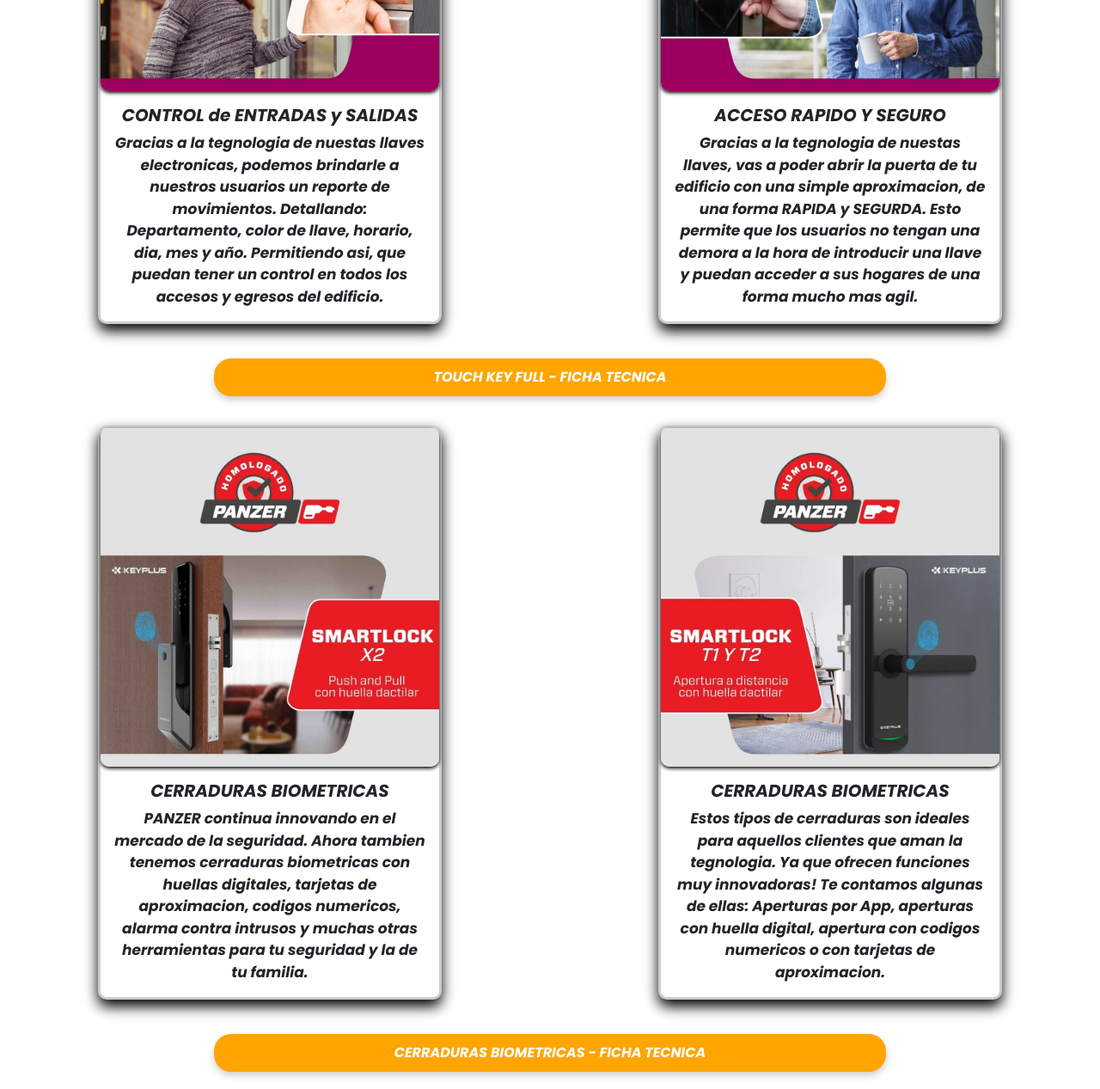
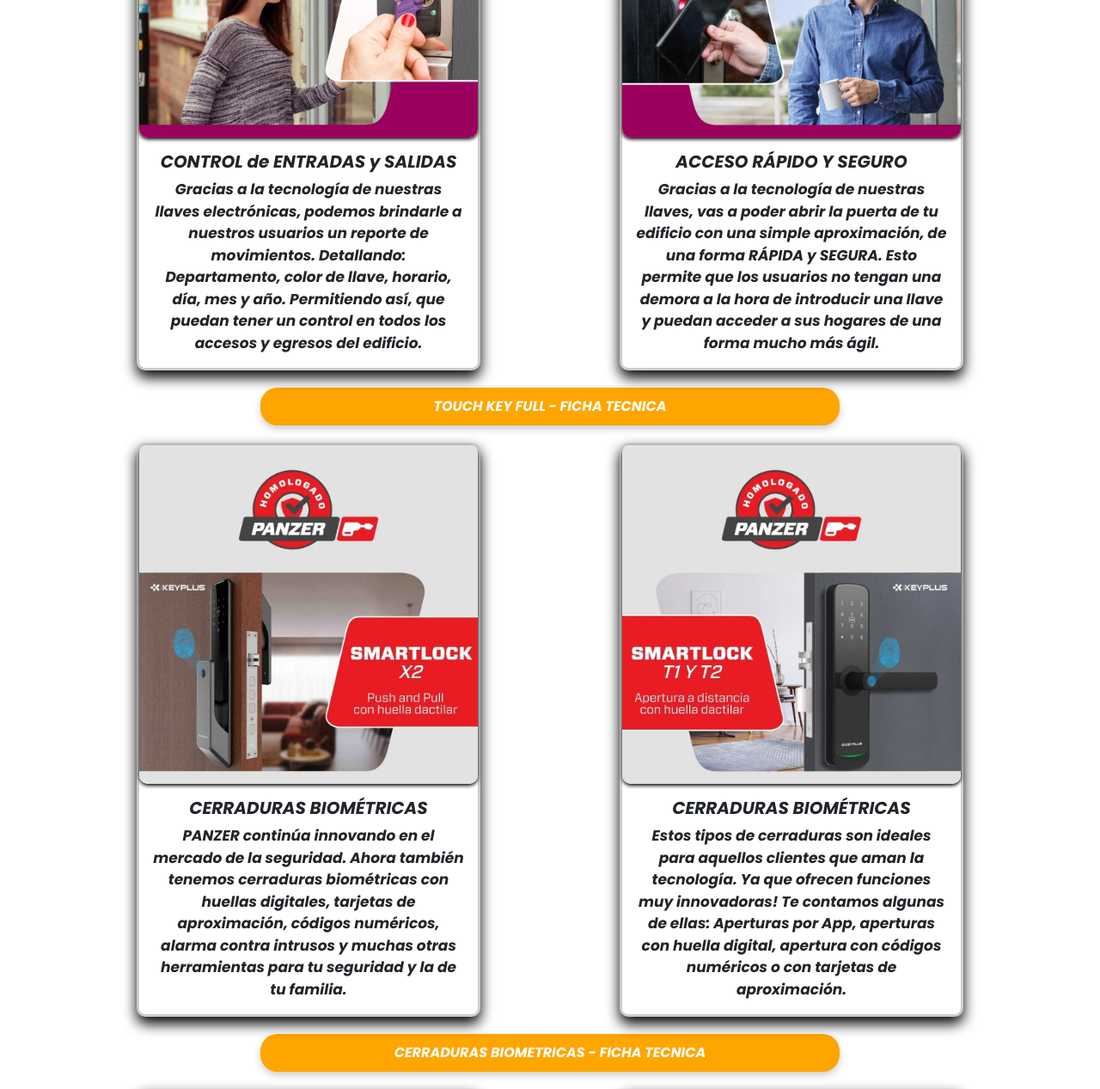
Before and after one commit to Luciano0008/panzer43010, a plain HTML site: page index.html in a window 1280 px wide. Shown: the part 740-2007 px from the top of the page at 86% size. Drawn offline with nearby package versions, Linux system fonts and the light colour scheme; files whose address does not match are found by name.

Commit message:
responsive

```diff
--- a/css/style.css
+++ b/css/style.css
@@ -1,4 +1,5 @@
 @import url('https://fonts.googleapis.com/css2?family=Poppins:ital,wght@1,300;1,400;1,700&display=swap');
+
 
 /*-----HEADER-----*/
 
@@ -131,6 +132,18 @@
 
 /*MAIN/IMG/CARTAS*/
 
+.container {
+  padding: 20px;
+}
+.row {
+  display: flex;
+  flex-wrap: wrap;
+  justify-content: center;
+}
+.col-md-6 {
+  flex-basis: calc(50% - 20px);
+  margin: 10px;
+}
 .card {
   max-width: 400px;
   margin: 0 auto;
@@ -138,6 +151,10 @@
   box-shadow: 0 8px 16px black;
   border: 3px solid #ccc;
   font-size: 17px;
+  display: flex;
+  flex-direction: column;
+  justify-content: center;
+  align-items: center;
 }
 .card-img-top {
   width: 100%;
@@ -171,7 +188,7 @@
   border-radius: 10px;
   font-weight: bold;
   width: 60% !important;
-  margin: 40px auto 10px;
+  margin: 10px auto 10px;
   box-shadow: 0 4px 8px rgba(0, 0, 0, 0.2);
   border: 20px solid #85837f;
 }
--- a/index.html
+++ b/index.html
@@ -63,7 +63,7 @@
 
     <!--SLIDER-->
 
-    <main>
+    <>
         <div id="carouselExampleFade" class="carousel slide carousel-fade" data-bs-ride="carousel">
             <div class="carousel-inner">
                 <div class="carousel-item active">
@@ -95,80 +95,105 @@
 
         <!--IMG/TARJETAS/MAIN-->
 
-        <div class="row row-cols-1 row-cols-md-2 g-4">
-            <div class="col">
+        <main>
+
+            <div class="container">
+                <div class="row">
+                    <div class="col-md-6">
                         <div class="card">
-                    <img class="card-img-top zoom-effect" src="./img/img-tarjeta-1-tkf.jpg" class="card-img-top" alt="...">
+                            <img class="card-img-top zoom-effect small-img" src="./img/img-tarjeta-1-tkf.jpg" alt="...">
                             <div class="card-body text-center">
                                 <h5 class="card-title">CONTROL de ENTRADAS y SALIDAS</h5>
-                        <p class="card-text">Gracias a la tegnologia de nuestas llaves electronicas, podemos brindarle a
-                            nuestros usuarios un reporte de movimientos. Detallando: Departamento, color de llave,
-                            horario, dia, mes y año. Permitiendo asi, que puedan tener un control en todos los accesos y
-                            egresos del edificio.</p>
+                                <p class="card-text">Gracias a la tecnología de nuestras llaves electrónicas, podemos
+                                    brindarle a
+                                    nuestros usuarios un reporte de movimientos. Detallando: Departamento, color de
+                                    llave, horario, día,
+                                    mes y año. Permitiendo así, que puedan tener un control en todos los accesos y
+                                    egresos del edificio.
+                                </p>
                             </div>
                         </div>
                     </div>
 
-            <div class="col">
+                    <div class="col-md-6">
                         <div class="card">
-                    <img class="card-img-top zoom-effect" src="./img/img-tarjeta-2-tkf.jpg" class="card-img-top" alt="...">
+                            <img class="card-img-top zoom-effect small-img" src="./img/img-tarjeta-2-tkf.jpg" alt="...">
                             <div class="card-body text-center">
-                        <h5 class="card-title">ACCESO RAPIDO Y SEGURO</h5>
-                        <p class="card-text">Gracias a la tegnologia de nuestas llaves, vas a poder abrir la puerta de
-                            tu edificio con una simple aproximacion, de una forma RAPIDA y SEGURDA. Esto permite que los
-                            usuarios no tengan una demora a la hora de introducir una llave y puedan acceder a sus
-                            hogares de una forma mucho mas agil.</p>
+                                <h5 class="card-title">ACCESO RÁPIDO Y SEGURO</h5>
+                                <p class="card-text">Gracias a la tecnología de nuestras llaves, vas a poder abrir la
+                                    puerta de tu
+                                    edificio con una simple aproximación, de una forma RÁPIDA y SEGURA. Esto permite que
+                                    los usuarios no
+                                    tengan una demora a la hora de introducir una llave y puedan acceder a sus hogares
+                                    de una forma mucho
+                                    más ágil.</p>
                             </div>
                         </div>
                     </div>
 
                     <a href="./pdfs/pdf-tkf.pdf" download class="btn btn-primary">TOUCH KEY FULL - FICHA TECNICA</a>
 
-            <div class="col">
+                    <div class="col-md-6">
                         <div class="card">
-                    <img class="card-img-top zoom-effect" src="./img/img-tarjeta-bio-1.jpg" class="card-img-top" alt="...">
+                            <img class="card-img-top zoom-effect small-img" src="./img/img-tarjeta-bio-1.jpg" alt="...">
                             <div class="card-body text-center">
-                        <h5 class="card-title">CERRADURAS BIOMETRICAS</h5>
-                        <p class="card-text">PANZER continua innovando en el mercado de la seguridad. Ahora tambien
-                            tenemos cerraduras biometricas con huellas digitales, tarjetas de aproximacion, codigos
-                            numericos, alarma contra intrusos y muchas otras herramientas para tu seguridad y la de tu
-                            familia.</p>
+                                <h5 class="card-title">CERRADURAS BIOMÉTRICAS</h5>
+                                <p class="card-text">PANZER continúa innovando en el mercado de la seguridad. Ahora
+                                    también tenemos
+                                    cerraduras biométricas con huellas digitales, tarjetas de aproximación, códigos
+                                    numéricos, alarma
+                                    contra intrusos y muchas otras herramientas para tu seguridad y la de tu familia.
+                                </p>
                             </div>
                         </div>
                     </div>
 
-            <div class="col">
+                    <div class="col-md-6">
                         <div class="card">
-                    <img class="card-img-top zoom-effect" src="./img/img-tarjeta-bio-2.jpg" class="card-img-top" alt="...">
+                            <img class="card-img-top zoom-effect small-img" src="./img/img-tarjeta-bio-2.jpg" alt="...">
                             <div class="card-body text-center">
-                        <h5 class="card-title">CERRADURAS BIOMETRICAS</h5>
-                        <p class="card-text">Estos tipos de cerraduras son ideales para aquellos clientes que aman la tegnologia. Ya que ofrecen funciones muy innovadoras! Te contamos algunas de ellas: Aperturas por App, aperturas con huella digital, apertura con codigos numericos o con tarjetas de aproximacion.</p>
+                                <h5 class="card-title">CERRADURAS BIOMÉTRICAS</h5>
+                                <p class="card-text">Estos tipos de cerraduras son ideales para aquellos clientes que
+                                    aman la
+                                    tecnología. Ya que ofrecen funciones muy innovadoras! Te contamos algunas de ellas:
+                                    Aperturas por App,
+                                    aperturas con huella digital, apertura con códigos numéricos o con tarjetas de
+                                    aproximación.</p>
                             </div>
                         </div>
                     </div>
 
-            <a href="./pdfs/pdf-bio-1.pdf" download class="btn btn-primary">CERRADURAS BIOMETRICAS - FICHA TECNICA</a>
+                    <a href="./pdfs/pdf-bio-1.pdf" download class="btn btn-primary">CERRADURAS BIOMETRICAS - FICHA
+                        TECNICA</a>
 
-            <div class="col">
+                    <div class="col-md-6">
                         <div class="card">
-                    <img class="card-img-top zoom-effect" src="./img-puertas-acorazadas/img-card-puertas-1.jpg" class="card-img-top" alt="...">
+                            <img class="card-img-top zoom-effect small-img" src="./img-puertas-acorazadas/img-card-puertas-1.jpg"
+                                alt="...">
                             <div class="card-body text-center">
-                        <h5 class="card-title">MAXIMA SEGURIDAD</h5>
-                        <p class="card-text">A lo largo del 2021, 2022 y 2023, se registraron mas de 6.000 entraderas a
-                            casas particulares en AMBA y CABA. Vos podes evitarlo, nosotros nos vamos a encargar de
-                            cuidar la seguridad de vos y de tu familia.</p>
+                                <h5 class="card-title">MÁXIMA SEGURIDAD</h5>
+                                <p class="card-text">A lo largo del 2021, 2022 y 2023, se registraron más de 6.000
+                                    entraderas a casas
+                                    particulares en AMBA y CABA. Vos podés evitarlo, nosotros nos vamos a encargar de
+                                    cuidar la seguridad
+                                    de vos y de tu familia.</p>
                             </div>
                         </div>
                     </div>
 
-            <div class="col">
+                    <div class="col-md-6">
                         <div class="card">
-                    <img class="card-img-top zoom-effect" src="./img-puertas-acorazadas/img-card-puertas-2.jpg" class="card-img-top" alt="...">
+                            <img class="card-img-top zoom-effect small-img" src="./img-puertas-acorazadas/img-card-puertas-2.jpg"
+                                alt="...">
                             <div class="card-body text-center">
                                 <h5 class="card-title">BENEFICIOS DE UNA PUERTA PANZER</h5>
-                        <p class="card-text">Nuestras puertas blindadas están fabricadas en acero (M16), componiendo
-                            asi, una estructura 90% de acero reforzado. Esto ofrece una gran rigidez, seguridad y
-                            durabilidad en nuestras puertas.</p>
+                                <p class="card-text">Nuestras puertas blindadas están fabricadas en acero (M16),
+                                    componiendo así, una
+                                    estructura 90% de acero reforzado y de buen grosos. Esto ofrece una gran rigidez,
+                                    seguridad y
+                                    durabilidad en nuestras
+                                    puertas blindadas.</p>
+                            </div>
                         </div>
                     </div>
                 </div>
@@ -177,6 +202,7 @@
             <a href="./pdfs/pdf-puertas.pdf" download class="btn btn-primary">PUERTAS BLINDADAS - FICHA TECNICA</a>
 
         </main>
+
 
         <hr>
 
@@ -201,7 +227,8 @@
 
                     <div class="col-md-4 position-relative">
                         <label for="validationTooltip01" class="form-label">Nombre</label>
-                    <input type="text" class="form-control" id="validationTooltip01" value="ingrese su nombre" required>
+                        <input type="text" class="form-control" id="validationTooltip01" value="ingrese su nombre"
+                            required>
                         <div class="valid-tooltip">
                             Looks good!
                         </div>
@@ -220,8 +247,8 @@
                         <label for="validationTooltipUsername" class="form-label">Correo electronico</label>
                         <div class="input-group has-validation">
                             <span class="input-group-text" id="validationTooltipUsernamePrepend">@</span>
-                        <input type="text" class="form-control" id="validationTooltipUsername" value="Ingrese su correo"
-                            required>
+                            <input type="text" class="form-control" id="validationTooltipUsername"
+                                value="Ingrese su correo" required>
                             <div class="invalid-tooltip">
                                 Please choose a unique and valid username.
                             </div>
@@ -282,7 +309,8 @@
             <div class="footer-buttons">
                 <ul class="nav justify-content-center">
                     <li class="nav-item">
-                    <a class="nav-link footer-option" href="./pages/accesos a edificios.html">Accesos a edificios</a>
+                        <a class="nav-link footer-option" href="./pages/accesos a edificios.html">Accesos a
+                            edificios</a>
                     </li>
                     <li class="nav-item">
                         <a class="nav-link footer-option" href="./pages/puertas blindadas.html">Puertas blindadas</a>
@@ -295,7 +323,8 @@
                         <a class="nav-link footer-option" href="./pages/lockers.html">Lockers</a>
                     </li>
                     <li class="nav-item">
-                    <a class="nav-link footer-option" href="./pages/atencion al cliente.html">Atencion al cliente</a>
+                        <a class="nav-link footer-option" href="./pages/atencion al cliente.html">Atencion al
+                            cliente</a>
                     </li>
                 </ul>
             </div>
```
Also changed, not shown: pages/accesos a edificios.html (+32 -18 lines), pages/atencion al cliente.html (+23 -11 lines), pages/cerraduras biometricas.html (+11 -5 lines), pages/lockers.html (+13 -5 lines), pages/puertas blindadas.html (+25 -11 lines). Lines whose indentation alone changed are shown as unchanged.
